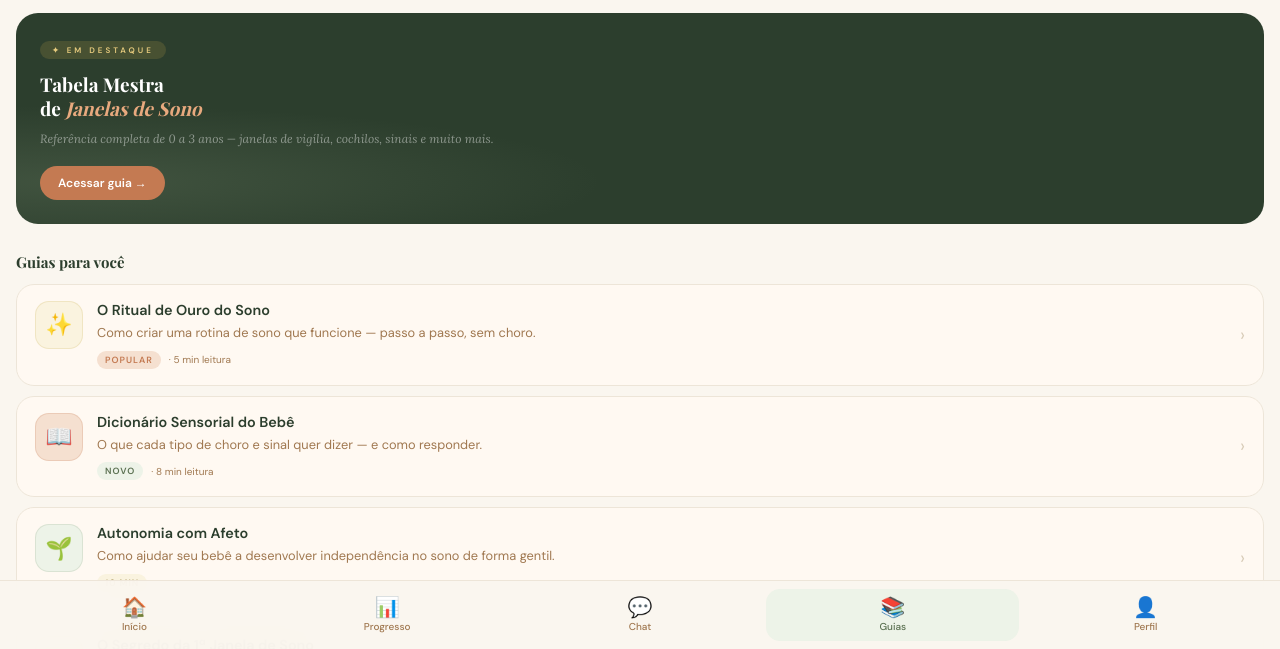
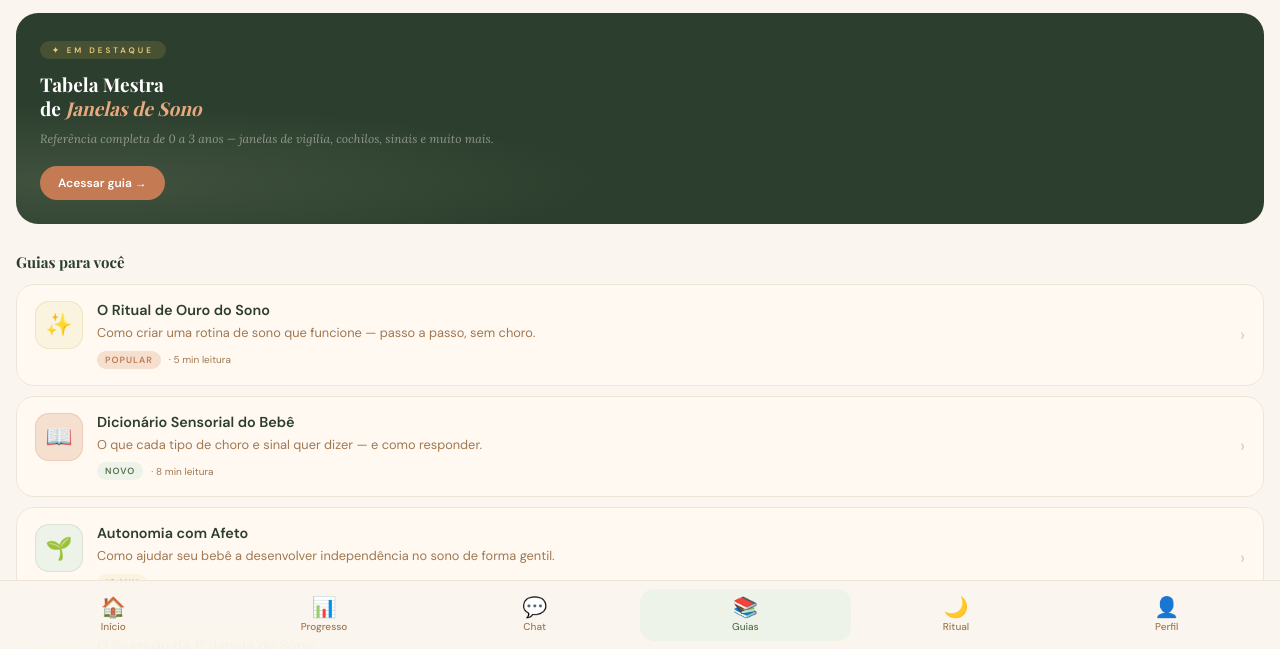
Before and after one commit to weyna-zorathi/guia-do-sono, a website: page guias.html in a window 1280 px wide. Shown: the part 151-800 px from the top of the page. Drawn offline with nearby package versions, Linux system fonts and the light colour scheme; a web font is replaced by a local one.

Commit message:
Update guias.html

```diff
--- a/guias.html
+++ b/guias.html
@@ -245,6 +245,7 @@ body{font-family:'DM Sans',sans-serif;background:var(--cream);display:flex;flex-
   <a class="nav-item" href="progresso.html"><span class="nav-icon">📊</span><span class="nav-lbl">Progresso</span></a>
   <a class="nav-item" href="chat.html"><span class="nav-icon">💬</span><span class="nav-lbl">Chat</span></a>
   <a class="nav-item active" href="guias.html"><span class="nav-icon">📚</span><span class="nav-lbl">Guias</span></a>
+  <a class="nav-item" href="ritual-de-som.html"><span class="nav-icon">🌙</span><span class="nav-lbl">Ritual</span></a>
   <a class="nav-item" href="perfil.html"><span class="nav-icon">👤</span><span class="nav-lbl">Perfil</span></a>
 </div>
 
```
